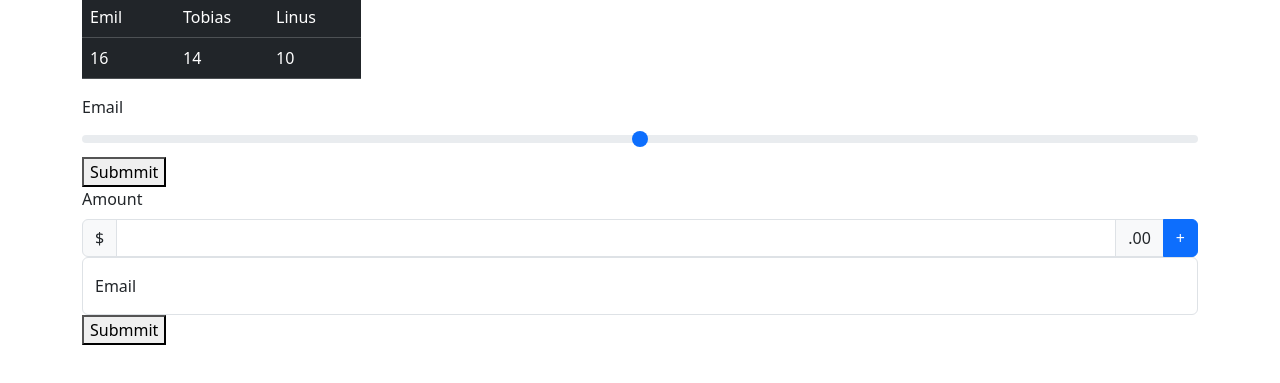
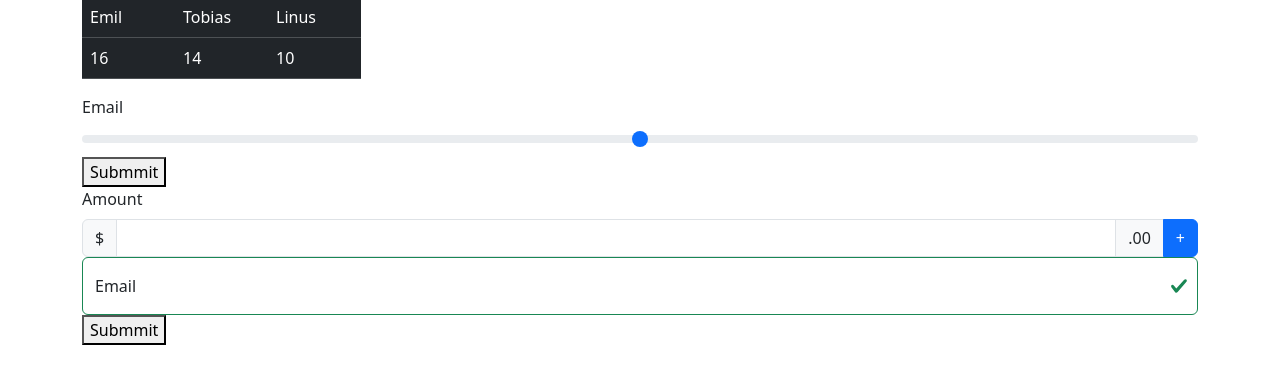
Before and after one commit to su-bonbon/bs_practice1, a plain HTML site: page index.html in a window 1280 px wide. Shown: the part 175-558 px from the top of the page. Drawn offline with nearby package versions, Linux system fonts and the light colour scheme.

Commit message:
add input validation in input box

```diff
--- a/index.html
+++ b/index.html
@@ -93,7 +93,7 @@
     <div class="container">
         <form>
             <div class="form-floating">
-                <input type="email" id="eamil" class="form-control" placeholder="enter your email">
+                <input type="email" id="eamil" class="form-control is-valid" placeholder="enter your email" required>
                 <label for="email" class="form-label">Email</label>
 
 
```
